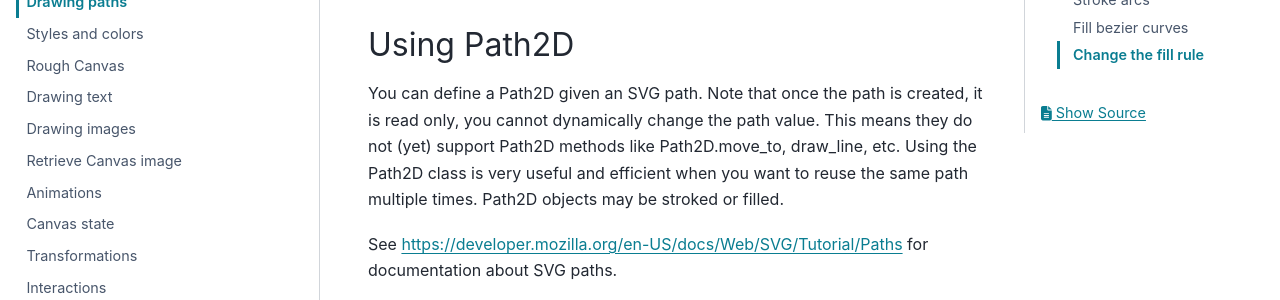
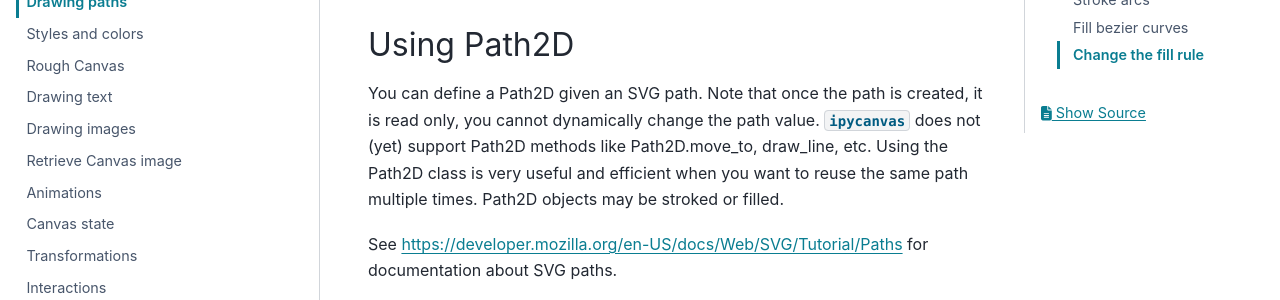
Before and after one commit to jupyter-widgets-contrib/ipycanvas, a Sphinx documentation site: the page built from docs/drawing_paths.rst, in a window 1280 px wide and 900 px high. Shown: the part 253-553 px from the top of the window. Built offline with Sphinx 7.4.7 and the PyData theme 0.15.4, drawn with Linux system fonts in a browser that asks for light colours.

Commit message:
drawing paths suggested doc edit

```diff
--- a/docs/drawing_paths.rst
+++ b/docs/drawing_paths.rst
@@ -6,7 +6,7 @@ There are two ways for creating and drawing a path in ipycanvas.
 Using Path2D
 ------------
 
-You can define a Path2D given an SVG path. Note that once the path is created, it is read only, you cannot dynamically change the path value. This means they do not (yet) support Path2D methods like Path2D.move_to, draw_line, etc.
+You can define a Path2D given an SVG path. Note that once the path is created, it is read only, you cannot dynamically change the path value. ``ipycanvas`` does not (yet) support Path2D methods like Path2D.move_to, draw_line, etc.
 Using the Path2D class is very useful and efficient when you want to reuse the same path multiple times. Path2D objects may be stroked or filled.
 
 See https://developer.mozilla.org/en-US/docs/Web/SVG/Tutorial/Paths for documentation about SVG paths.
```
